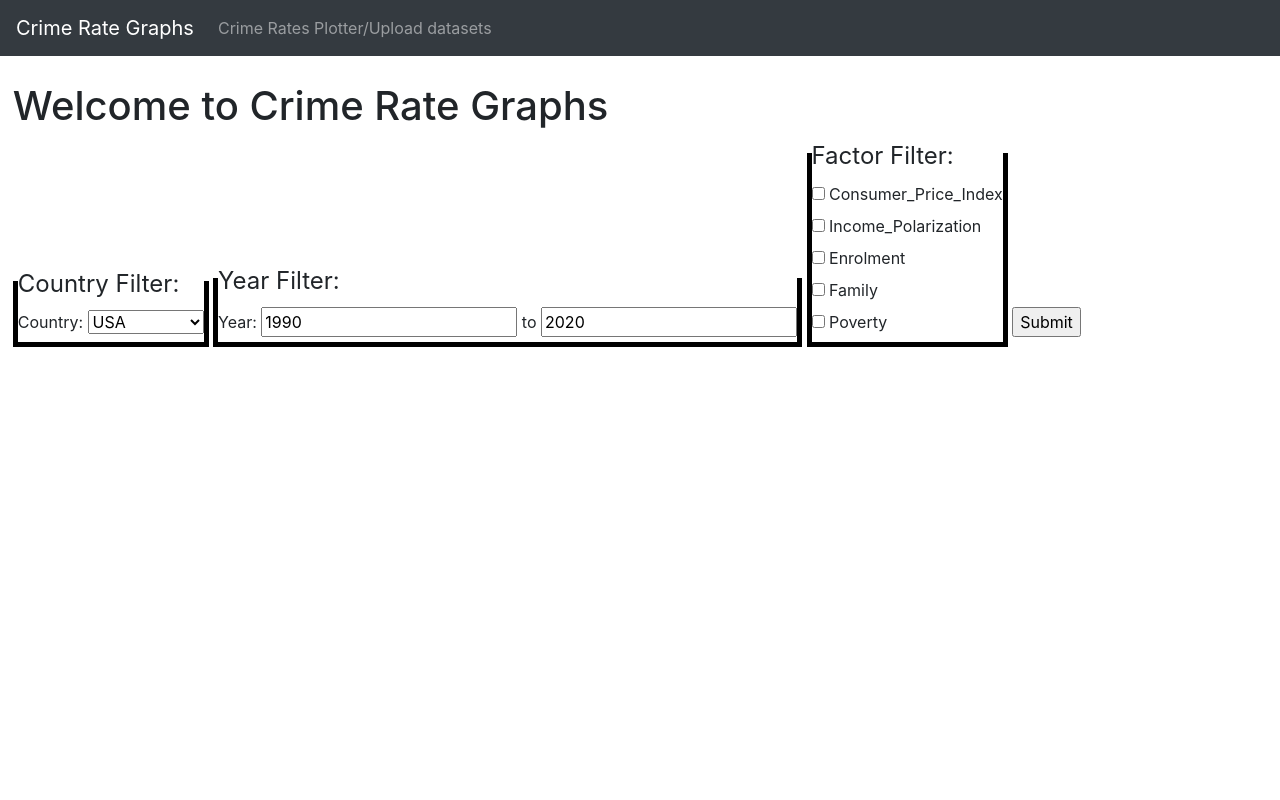
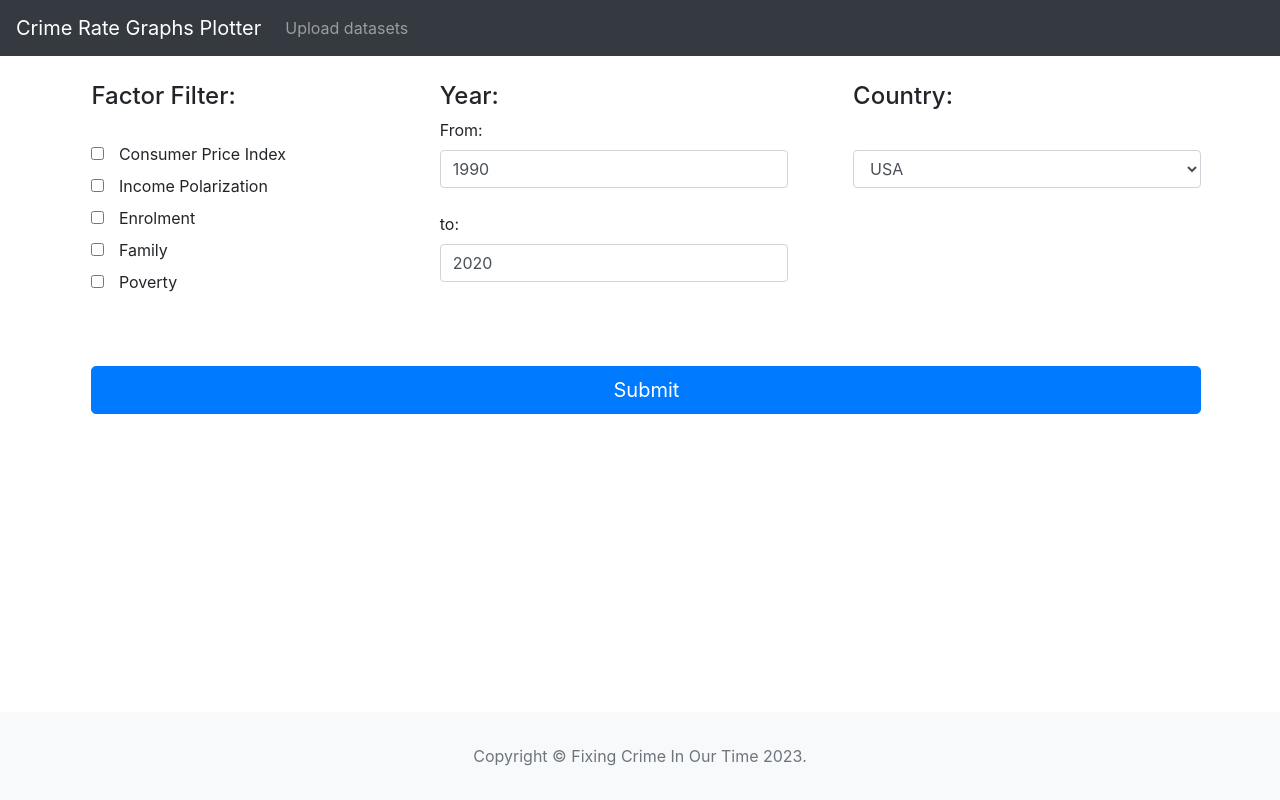
Before and after one commit to jonnnnn-c/1002_Python_Project, a Flask app: page / in a window 1280 px wide. Run offline with Flask 2, Linux system fonts and the light colour scheme; some libraries are stand-ins or nearby versions.

Commit message:
make ui nicer

```diff
--- a/app.py
+++ b/app.py
@@ -155,7 +155,7 @@ def index():
         # graphJSON.append(graph1JSON)
 
     # List of graphs
-    return render_template('index.html', graphJSON=graphJSON, filter=is_filter, factors=factors)
+    return render_template('index.html', graphJSON=graphJSON, filter=is_filter, factors=factors, country=Country)
 
 
 @app.route('/upload_files', methods=['GET', 'POST'])
--- a/templates/base.html
+++ b/templates/base.html
@@ -15,23 +15,47 @@
         <title>{% block title %} {% endblock %}</title>
 
         <style>
+            html {
+                scroll-behavior: smooth;
+            }
+
             .paddings {
                 padding-top: 2%;
                 padding-left: 1%
+            }
+
+            #myBtn {
+              display: none;
+              position: fixed;
+              bottom: 20px;
+              right: 30px;
+              z-index: 99;
+              font-size: 18px;
+              border: none;
+              outline: none;
+              background-color: gray;
+              color: white;
+              cursor: pointer;
+              padding: 15px;
+              border-radius: 4px;
+            }
+
+            #myBtn:hover {
+              background-color: #343a40;
             }
         </style>
     </head>
 
     <body>
         <nav class="navbar navbar-expand-md navbar-dark bg-dark">
-            <a class="navbar-brand" href="{{ url_for('index')}}">Crime Rate Graphs</a>
+            <a class="navbar-brand" href="{{ url_for('index')}}">Crime Rate Graphs Plotter</a>
             <button class="navbar-toggler" type="button" data-toggle="collapse" data-target="#navbarNav" aria-controls="navbarNav" aria-expanded="false" aria-label="Toggle navigation">
                 <span class="navbar-toggler-icon"></span>
             </button>
             <div class="collapse navbar-collapse" id="navbarNav">
                 <ul class="navbar-nav">
                     <li class="nav-item">
-                        <a class="nav-link" href="{{ url_for('upload') }}">Crime Rates Plotter/Upload datasets</a>
+                        <a class="nav-link" href="{{ url_for('upload') }}">Upload datasets</a>
                     </li>
                 </ul>
             </div>
@@ -46,6 +70,40 @@
         <script src="https://code.jquery.com/jquery-3.3.1.slim.min.js" integrity="sha384-q8i/X+965DzO0rT7abK41JStQIAqVgRVzpbzo5smXKp4YfRvH+8abtTE1Pi6jizo" crossorigin="anonymous"></script>
         <script src="https://cdnjs.cloudflare.com/ajax/libs/popper.js/1.14.7/umd/popper.min.js" integrity="sha384-UO2eT0CpHqdSJQ6hJty5KVphtPhzWj9WO1clHTMGa3JDZwrnQq4sF86dIHNDz0W1" crossorigin="anonymous"></script>
         <script src="https://stackpath.bootstrapcdn.com/bootstrap/4.3.1/js/bootstrap.min.js" integrity="sha384-JjSmVgyd0p3pXB1rRibZUAYoIIy6OrQ6VrjIEaFf/nJGzIxFDsf4x0xIM+B07jRM" crossorigin="anonymous"></script>
+
+        <!-- Copyrights -->
+        <br><br><br>
+        <footer style="position: fixed; bottom: 0; width: 100%;">
+            <div class="bg-light py-4">
+                <div class="container text-center">
+                    <p class="text-muted mb-0 py-2">Copyright &copy; Fixing Crime In Our Time 2023.</p>
+                </div>
+            </div>
+        </footer>
+
+
+        <button onclick="topFunction()" id="myBtn" title="Go to top">Top</button>
+        <script>
+        // Get the button
+        let mybutton = document.getElementById("myBtn");
+
+        // When the user scrolls down 20px from the top of the document, show the button
+        window.onscroll = function() {scrollFunction()};
+
+        function scrollFunction() {
+          if (document.body.scrollTop > 20 || document.documentElement.scrollTop > 20) {
+            mybutton.style.display = "block";
+          } else {
+            mybutton.style.display = "none";
+          }
+        }
+
+        // When the user clicks on the button, scroll to the top of the document
+        function topFunction() {
+          document.body.scrollTop = 0;
+          document.documentElement.scrollTop = 0;
+        }
+        </script>
     </body>
 
 </html>
--- a/templates/index.html
+++ b/templates/index.html
@@ -1,21 +1,47 @@
 {% extends 'base.html' %}
 
 {% block content %}
-    <h1>{% block title %} Welcome to Crime Rate Graphs{% endblock %}</h1>
-
-    <style>
-        fieldset{
-            display: inline;
-            border: 5px solid black;
-        }
-    </style>
-
     <div id="filter_form">
         <form action="/">
-            <fieldset id="Country_filter">
-                <legend>Country Filter:</legend>
-                <label for="Country">Country:</label>
-                <select name="Country" id="Country">
+
+            <div class="container">
+                <div class="row form-group">
+                    <div class="col-sm" id="Factor_filter" style="padding-right: 0px">
+                        <h4>Factor Filter:</h4><br>
+
+                        <input type="checkbox" id="Consumer_Price_Index" name="Consumer_Price_Index" value="T">
+                        <label for="Consumer_Price_Index" style="padding-left: 10px;">Consumer Price Index</label><br>
+
+                        <input type="checkbox" id="Income_Polarization" name="Income_Polarization" value="T">
+                        <label for="Income_Polarization" style="padding-left: 10px;">Income Polarization</label><br>
+
+                        <input type="checkbox" id="Enrolment" name="Enrolment" value="T">
+                        <label for="Enrolment" style="padding-left: 10px;">Enrolment</label><br>
+
+                        <input type="checkbox" id="Family" name="Family" value="T">
+                        <label for="Family" style="padding-left: 10px;">Family</label><br>
+
+                        <input type="checkbox" id="Poverty" name="Poverty" value="T">
+                        <label for="Poverty" style="padding-left: 10px;">Poverty</label><br>
+                    </div>
+
+                    <div class="col-md" id="Year_filter" style="padding-left: 0px">
+                        <h4>Year:</h4>
+
+                        <label for="start_year">From:</label>
+                        <input type="text" id="start_year" class="form-control"
+                               name="start_year" value="1990">
+
+                        <br/>
+                        <label for="end_year">to:</label>
+                        <input type="text" id="end_year" class="form-control"
+                               name="end_year" value="2020">
+                    </div>
+
+                    <div class="col-md" id="Country_filter" style="padding-left: 50px">
+                        <h4 style="padding-bottom: 8px;">Country:</h4><br>
+
+                        <select name="Country" id="Country" class="form-control">
                             <option value="United States">USA</option>
                             <option value="Singapore">Singapore</option>
                             <option value="Japan">Japan</option>
@@ -27,32 +53,17 @@
                             <option value="South Africa">South Africa</option>
                             <option value="Mexico">Mexico</option>
                         </select>
-            </fieldset>
-
-            <fieldset id="Year_filter">
-                <legend>Year Filter:</legend>
-                <label for="start_year">Year:</label>
-                <input type="text" id="start_year" name="start_year" value="1990">
-
-                <label for="end_year">to</label>
-                <input type="text" id="end_year" name="end_year" value="2020">
-            </fieldset>
-
-            <fieldset id="Factor_filter">
-                <legend>Factor Filter:</legend>
-                {% for factor in factors %}
-                    <input type="checkbox" id="{{ factor }}" name="{{ factor }}" value="T">
-                    <label for="{{ factor }}">{{ factor }}</label><br>
-                {% endfor %}
-            </fieldset>
-
-            <input type="submit" value="Submit">
-        </form>
+                    </div>
                 </div>
 
+                <br><br>
+                <input type="submit" class="btn btn-primary btn-lg btn-block" value="Submit">
+
+                <!-- Plotly -->
                 <script src='https://cdn.plot.ly/plotly-latest.min.js'></script>
 
                 {% if filter == True %}
+                    <h1 style="padding-top: 2em; text-align: center;">{{ country }}</h1>
                     {% for graphs in range(graphJSON|length) %}
                         <div id='{{ graphs }}' class='chart'></div>
                         <script type='text/javascript'>
@@ -61,4 +72,7 @@
                         </script>
                     {% endfor %}
                 {% endif %}
+            </div>
+        </form>
+    </div>
 {% endblock %}
--- a/templates/upload_files.html
+++ b/templates/upload_files.html
@@ -12,15 +12,10 @@
         }
     </style>
 
-    <h1>{% block title %} Crime Rates Plotter {% endblock %}</h1>
-
     <section>
         <h3>Upload</h3>
         <br>
         <form action = "/upload_files" method="POST" enctype="multipart/form-data">
-            <label for="newfactor">Factor to add</label>
-            <input type="text" id="newfactor" name="newfactor" required>
-            <br><br>
             <input type="file" name="file" multiple />
             <input type = "submit" value="Upload">
         </form>
```
Lines whose indentation alone changed are shown as unchanged.
